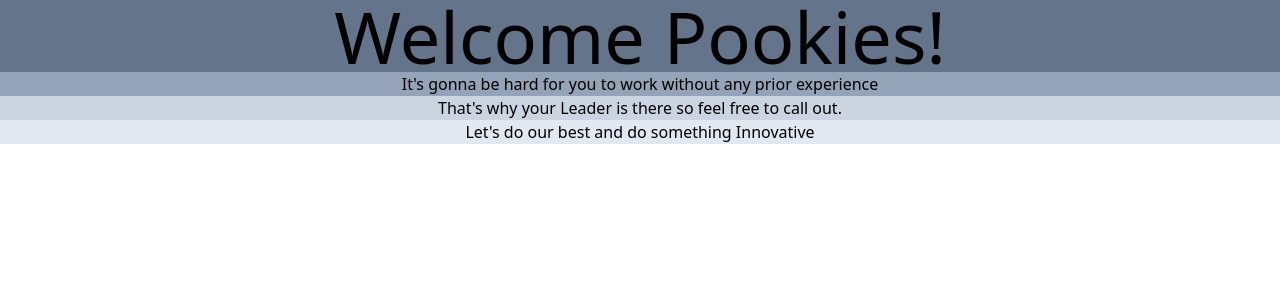
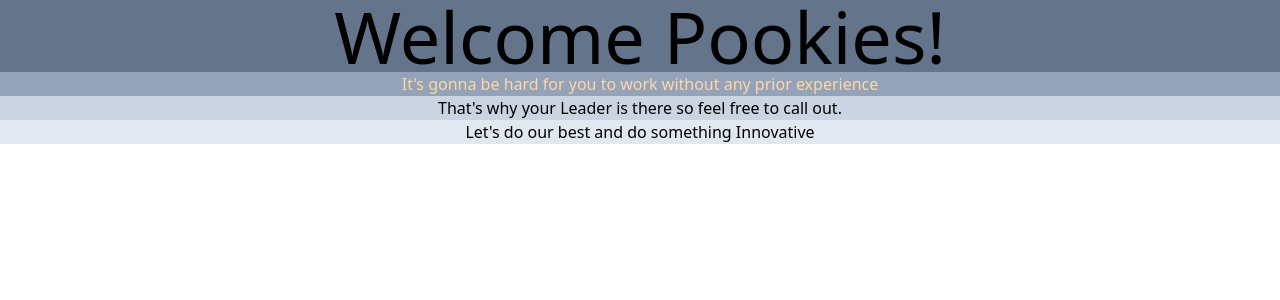
Before and after one commit to MuKulsoop/Carbonexis, a React (Vite) app: page / in a window 1280 px wide. Shown: the top 300 px of the page. Built offline with nearby package versions, Linux system fonts and the light colour scheme.

Commit message:
commit by Anushka

```diff
--- a/src/App.jsx
+++ b/src/App.jsx
@@ -6,7 +6,7 @@ function App() {
   return (
     <>
       <h1 className=' bg-slate-500 text-center text-7xl'>Welcome Pookies! </h1>
-      <p className=' bg-slate-400 text-center'>It's gonna be hard for you to work without any prior experience</p>
+      <p className=' bg-slate-400 text-center text-orange-200'>It's gonna be hard for you to work without any prior experience</p>
       <p className=' bg-slate-300 text-center'>That's why your Leader is there so feel free to call out.</p>
       <p className=' bg-slate-200 text-center'>Let's do our best and do something Innovative</p>
     </>
```
